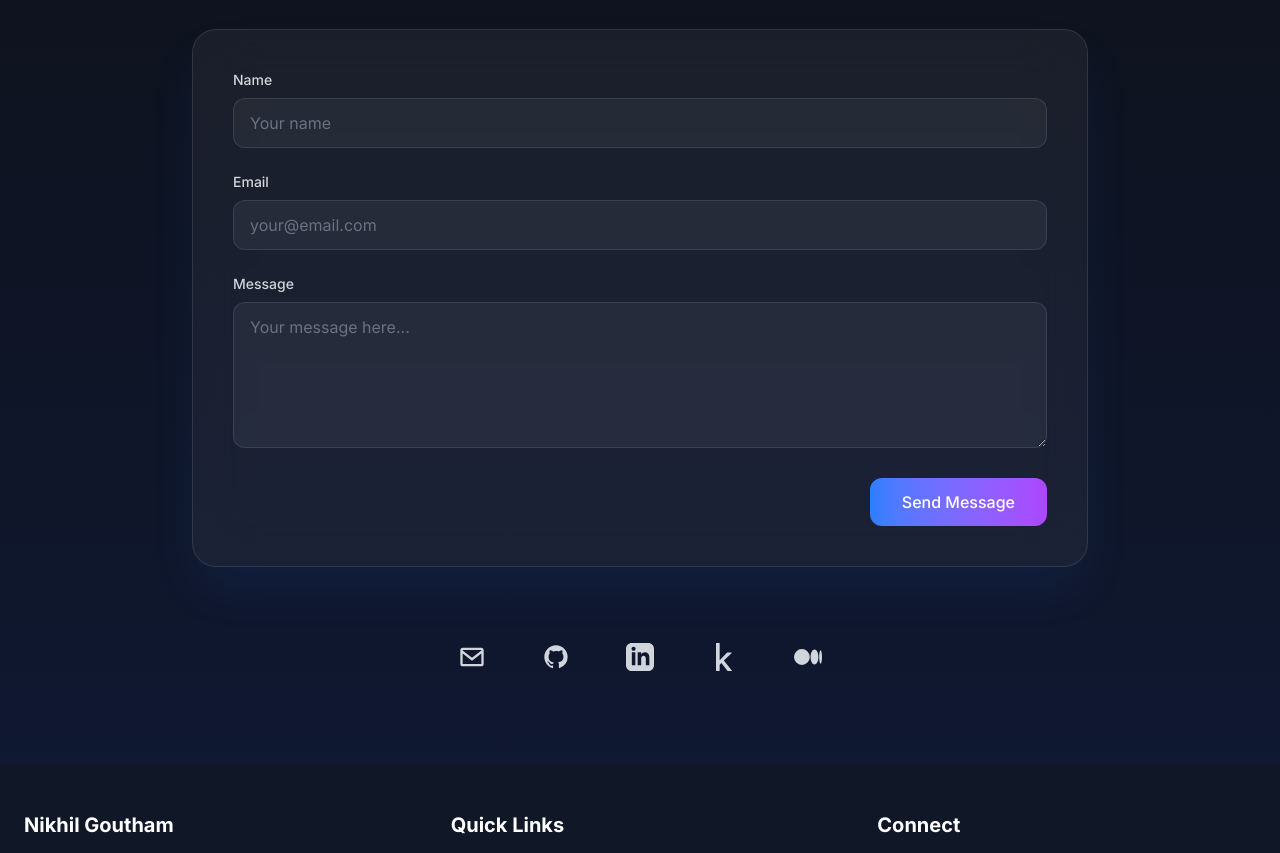
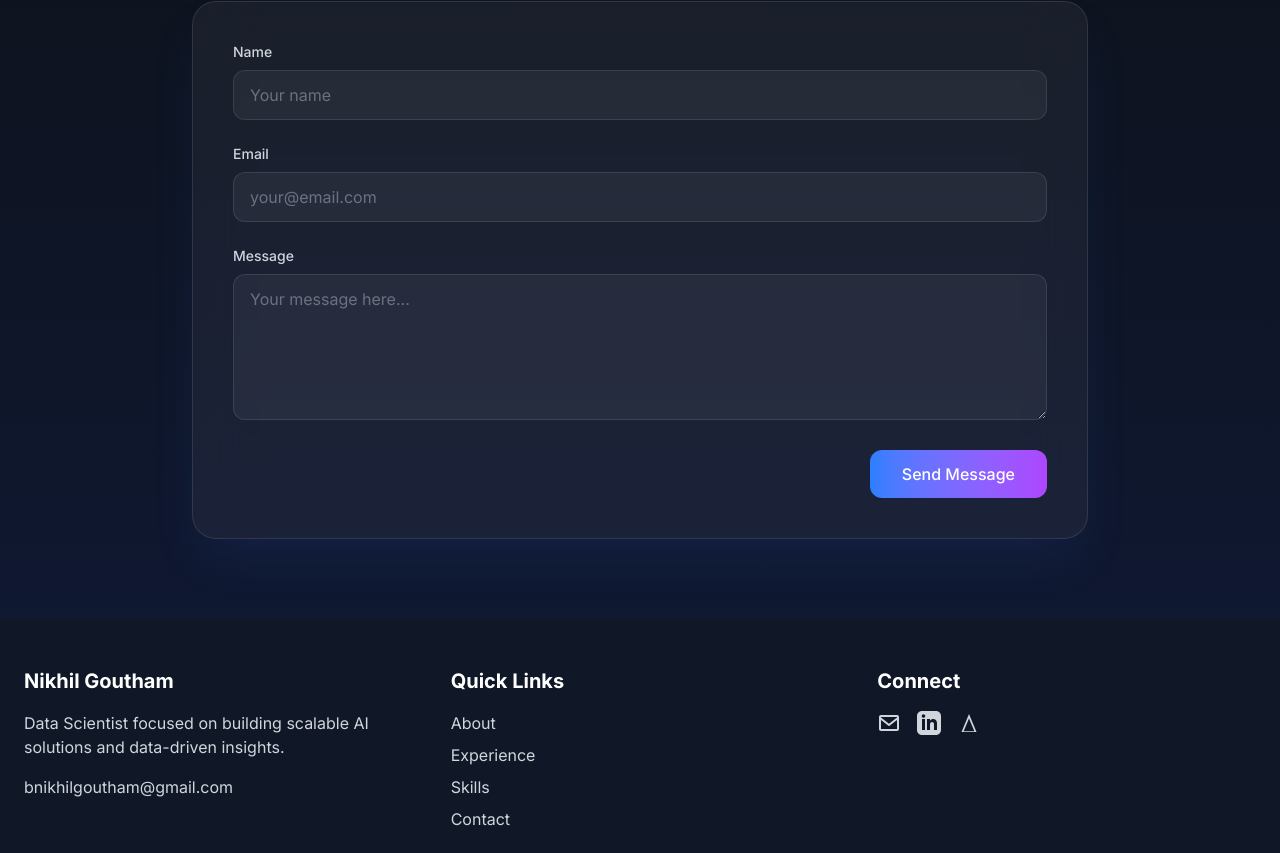
Before and after one commit to nikhilgouthamb/portfolio, a Next.js app: page / in a window 1280 px wide. Shown: the part 4510-5363 px from the top of the page. Built offline with nearby package versions, Linux system fonts and the light colour scheme.

Commit message:
refactor: Rebuild contact form with improved UI and EmailJS integration

```diff
--- a/src/app/page.tsx
+++ b/src/app/page.tsx
@@ -43,8 +43,8 @@ export default function Home() {
   }, []);
 
   useEffect(() => {
-    // Initialize EmailJS
-    emailjs.init('uqsCm_Maqt80_Znbl');
+    // Initialize EmailJS with your public key
+    emailjs.init("uqsCm_Maqt80_Znbl");
   }, []);
 
   const handleSubmit = async (e: FormEvent<HTMLFormElement>) => {
@@ -52,33 +52,31 @@ export default function Home() {
     setIsSubmitting(true);
     setSubmitStatus({ type: null, message: '' });
 
-    const form = e.currentTarget;
-    const formData = new FormData(form);
+    try {
+      const formData = new FormData(e.currentTarget);
 
-    try {
       const templateParams = {
-        name: formData.get('name'),
-        email: formData.get('email'),
-        subject: formData.get('subject'),
+        user_name: formData.get('name'),
+        user_email: formData.get('email'),
         message: formData.get('message'),
-        time: new Date().toLocaleString()
+        timestamp: new Date().toLocaleString()
       };
-
-      console.log('Sending email with params:', templateParams);
 
       const result = await emailjs.send(
         'service_a6vxmvq',
         'template_hdig26j',
-        templateParams,
-        'uqsCm_Maqt80_Znbl'
+        templateParams
       );
 
-      console.log('Success:', result.text);
+      if (result.text === 'OK') {
         setSubmitStatus({
           type: 'success',
           message: 'Thank you! Your message has been sent successfully.'
         });
-      form.reset();
+        e.currentTarget.reset();
+      } else {
+        throw new Error('Failed to send message');
+      }
     } catch (error) {
       console.error('Failed to send message:', error);
       setSubmitStatus({
@@ -899,50 +897,51 @@ export default function Home() {
               Get in Touch
             </h2>
             <p className="text-gray-400 text-lg max-w-2xl mx-auto">
-              Interested in collaborating or have a project in mind? I&apos;d love to hear from you.
-              Let&apos;s create something amazing together.
+              Have a question or want to work together? I&apos;d love to hear from you.
             </p>
           </div>
 
-          <div className={`bg-white/5 backdrop-blur-xl rounded-3xl p-8 md:p-10 shadow-2xl shadow-blue-500/10 border border-white/10 ${styles['interactive-card']}`}>
-            <form onSubmit={handleSubmit} className={`space-y-6 ${styles['interactive-card']}`}>
-              <div className="space-y-2">
-                <label htmlFor="name" className="block text-sm font-medium text-gray-300">
+          <div className="bg-white/5 backdrop-blur-xl rounded-3xl p-8 md:p-10 shadow-2xl shadow-blue-500/10 border border-white/10">
+            <form onSubmit={handleSubmit} className="space-y-6">
+              <div>
+                <label htmlFor="name" className="block text-sm font-medium text-gray-300 mb-2">
                   Name
                 </label>
                 <input
                   type="text"
                   id="name"
                   name="name"
-                  className={`w-full px-4 py-3 bg-white/5 border border-white/10 rounded-xl focus:outline-none focus:ring-2 focus:ring-blue-500 focus:border-transparent transition-all duration-300 text-gray-100 placeholder-gray-500 ${styles['glow-on-hover']}`}
+                  className="w-full px-4 py-3 bg-white/5 border border-white/10 rounded-xl focus:outline-none focus:ring-2 focus:ring-blue-500 focus:border-transparent transition-all duration-300 text-gray-100 placeholder-gray-500"
                   placeholder="Your name"
                   required
                   disabled={isSubmitting}
                 />
               </div>
-              <div className="space-y-2">
-                <label htmlFor="email" className="block text-sm font-medium text-gray-300">
+
+              <div>
+                <label htmlFor="email" className="block text-sm font-medium text-gray-300 mb-2">
                   Email
                 </label>
                 <input
                   type="email"
                   id="email"
                   name="email"
-                  className={`w-full px-4 py-3 bg-white/5 border border-white/10 rounded-xl focus:outline-none focus:ring-2 focus:ring-blue-500 focus:border-transparent transition-all duration-300 text-gray-100 placeholder-gray-500 ${styles['glow-on-hover']}`}
+                  className="w-full px-4 py-3 bg-white/5 border border-white/10 rounded-xl focus:outline-none focus:ring-2 focus:ring-blue-500 focus:border-transparent transition-all duration-300 text-gray-100 placeholder-gray-500"
                   placeholder="your@email.com"
                   required
                   disabled={isSubmitting}
                 />
               </div>
-              <div className="space-y-2">
-                <label htmlFor="message" className="block text-sm font-medium text-gray-300">
+
+              <div>
+                <label htmlFor="message" className="block text-sm font-medium text-gray-300 mb-2">
                   Message
                 </label>
                 <textarea
                   id="message"
                   name="message"
                   rows={5}
-                  className={`w-full px-4 py-3 bg-white/5 border border-white/10 rounded-xl focus:outline-none focus:ring-2 focus:ring-blue-500 focus:border-transparent transition-all duration-300 text-gray-100 placeholder-gray-500 ${styles['glow-on-hover']}`}
+                  className="w-full px-4 py-3 bg-white/5 border border-white/10 rounded-xl focus:outline-none focus:ring-2 focus:ring-blue-500 focus:border-transparent transition-all duration-300 text-gray-100 placeholder-gray-500"
                   placeholder="Your message here..."
                   required
                   disabled={isSubmitting}
@@ -950,7 +949,13 @@ export default function Home() {
               </div>
 
               {submitStatus.type && (
-                <div className={`p-4 rounded-xl ${submitStatus.type === 'success' ? 'bg-green-500/10 text-green-400' : 'bg-red-500/10 text-red-400'}`}>
+                <div
+                  className={`p-4 rounded-xl ${
+                    submitStatus.type === 'success'
+                      ? 'bg-green-500/10 text-green-400 border border-green-500/20'
+                      : 'bg-red-500/10 text-red-400 border border-red-500/20'
+                  }`}
+                >
                   {submitStatus.message}
                 </div>
               )}
@@ -959,80 +964,31 @@ export default function Home() {
                 <button
                   type="submit"
                   disabled={isSubmitting}
-                  className={`px-8 py-3 bg-gradient-to-r from-blue-500 to-purple-500 rounded-xl text-white font-medium
-                    hover:from-blue-600 hover:to-purple-600 transform transition-all duration-300
-                    focus:outline-none focus:ring-2 focus:ring-blue-500 focus:ring-offset-2 focus:ring-offset-gray-900
-                    ${styles['scale-on-hover']} ${styles['glow-on-hover']}
-                    ${isSubmitting ? 'opacity-50 cursor-not-allowed' : ''}`}
+                  className={`
+                    px-8 py-3 bg-gradient-to-r from-blue-500 to-purple-500
+                    rounded-xl text-white font-medium
+                    hover:from-blue-600 hover:to-purple-600
+                    transform transition-all duration-300
+                    focus:outline-none focus:ring-2 focus:ring-blue-500
+                    focus:ring-offset-2 focus:ring-offset-gray-900
+                    disabled:opacity-50 disabled:cursor-not-allowed
+                    ${isSubmitting ? 'opacity-50 cursor-not-allowed' : 'hover:scale-105'}
+                  `}
                 >
-                  {isSubmitting ? 'Sending...' : 'Send Message'}
+                  {isSubmitting ? (
+                    <span className="flex items-center">
+                      <svg className="animate-spin -ml-1 mr-3 h-5 w-5 text-white" xmlns="http://www.w3.org/2000/svg" fill="none" viewBox="0 0 24 24">
+                        <circle className="opacity-25" cx="12" cy="12" r="10" stroke="currentColor" strokeWidth="4"></circle>
+                        <path className="opacity-75" fill="currentColor" d="M4 12a8 8 0 018-8V0C5.373 0 0 5.373 0 12h4zm2 5.291A7.962 7.962 0 014 12H0c0 3.042 1.135 5.824 3 7.938l3-2.647z"></path>
+                      </svg>
+                      Sending...
+                    </span>
+                  ) : (
+                    'Send Message'
+                  )}
                 </button>
               </div>
             </form>
-          </div>
-
-          <div className="mt-16">
-            <div className="flex items-center justify-center gap-8">
-              <a
-                href="mailto:bnikhilgoutham@gmail.com"
-                className={`p-3 text-gray-300 hover:text-blue-400 transform transition-all duration-300 rounded-full hover:bg-blue-500/10 hover:shadow-lg hover:shadow-blue-500/25 ${styles['bounce-on-hover']}`}
-                title="Email me"
-              >
-                <svg
-                  className="w-7 h-7"
-                  fill="currentColor"
-                  viewBox="0 0 24 24"
-                  xmlns="http://www.w3.org/2000/svg"
-                >
-                  <path d="M20 4H4c-1.103 0-2 .897-2 2v12c0 1.103.897 2 2 2h16c1.103 0 2-.897 2-2V6c0-1.103-.897-2-2-2zm0 2v.511l-8 6.223-8-6.222V6h16zM4 18V9.044l7.386 5.745a.994.994 0 0 0 1.228 0L20 9.044 20.002 18H4z"/>
-                </svg>
-              </a>
-              <a
-                href="https://github.com/yourusername"
-            target="_blank"
-            rel="noopener noreferrer"
-                className={`p-3 text-gray-300 hover:text-blue-400 transform transition-all duration-300 rounded-full hover:bg-blue-500/10 hover:shadow-lg hover:shadow-blue-500/25 ${styles['bounce-on-hover']}`}
-                title="GitHub Profile"
-              >
-                <svg className="w-7 h-7" fill="currentColor" viewBox="0 0 24 24">
-                  <path fillRule="evenodd" d="M12 2C6.477 2 2 6.484 2 12.017c0 4.425 2.865 8.18 6.839 9.504.5.092.682-.217.682-.483 0-.237-.008-.868-.013-1.703-2.782.605-3.369-1.343-3.369-1.343-.454-1.158-1.11-1.466-1.11-1.466-.908-.62.069-.608.069-.608 1.003.07 1.531 1.032 1.531 1.032.892 1.53 2.341 1.088 2.91.832.092-.647.35-1.088.636-1.338-2.22-.253-4.555-1.113-4.555-4.951 0-1.093.39-1.988 1.029-2.688-.103-.253-.446-1.272.098-2.65 0 0 .84-.27 2.75 1.026A9.564 9.564 0 0112 6.844c.85.004 1.705.115 2.504.337 1.909-1.296 2.747-1.027 2.747-1.027.546 1.379.202 2.398.1 2.651.64.7 1.028 1.595 1.028 2.688 0 3.848-2.339 4.695-4.566 4.943.359.309.678.92.678 1.855 0 1.338-.012 2.419-.012 2.747 0 .268.18.58.688.482A10.019 10.019 0 0022 12.017C22 6.484 17.522 2 12 2z" />
-                </svg>
-          </a>
-          <a
-                href="https://linkedin.com/in/nikhilgoutham"
-            target="_blank"
-            rel="noopener noreferrer"
-                className={`p-3 text-gray-300 hover:text-blue-400 transform transition-all duration-300 rounded-full hover:bg-blue-500/10 hover:shadow-lg hover:shadow-blue-500/25 ${styles['bounce-on-hover']}`}
-                title="LinkedIn Profile"
-          >
-                <svg className="w-7 h-7" fill="currentColor" viewBox="0 0 24 24">
-                  <path d="M19 0h-14c-2.761 0-5 2.239-5 5v14c0 2.761 2.239 5 5 5h14c2.762 0 5-2.239 5-5v-14c0-2.761-2.238-5-5-5zm-11 19h-3v-11h3v11zm-1.5-12.268c-.966 0-1.75-.79-1.75-1.764s.784-1.764 1.75-1.764 1.75.79 1.75 1.764-.783 1.764-1.75 1.764zm13.5 12.268h-3v-5.604c0-3.368-4-3.113-4 0v5.604h-3v-11h3v1.765c1.396-2.586 7-2.777 7 2.476v6.759z" />
-                </svg>
-          </a>
-        <a
-                href="https://www.kaggle.com/nikhilbudarayavalasa"
-          target="_blank"
-          rel="noopener noreferrer"
-                className={`p-3 text-gray-300 hover:text-blue-400 transform transition-all duration-300 rounded-full hover:bg-blue-500/10 hover:shadow-lg hover:shadow-blue-500/25 ${styles['bounce-on-hover']}`}
-                title="Kaggle Profile"
-              >
-                <svg className="w-7 h-7" fill="currentColor" viewBox="0 0 24 24">
-                  <path d="M18.825 23.859c-.022.092-.117.141-.281.141h-3.139c-.187 0-.351-.082-.492-.248l-5.178-6.589-1.448 1.374v5.111c0 .235-.117.352-.351.352H5.505c-.236 0-.354-.117-.354-.352V.353c0-.233.118-.353.354-.353h2.431c.234 0 .351.12.351.353v14.343l6.203-6.272c.165-.165.33-.248.495-.248h3.239c.144 0 .236.083.275.248.034.129.009.236-.079.32l-6.555 6.344 6.836 8.507c.095.104.117.208.07.32"/>
-                </svg>
-        </a>
-        <a
-                href="https://medium.com/@nikhilgoutham.b"
-          target="_blank"
-          rel="noopener noreferrer"
-                className={`p-3 text-gray-300 hover:text-blue-400 transform transition-all duration-300 rounded-full hover:bg-blue-500/10 hover:shadow-lg hover:shadow-blue-500/25 ${styles['bounce-on-hover']}`}
-                title="Medium Blog"
-              >
-                <svg className="w-7 h-7" fill="currentColor" viewBox="0 0 24 24">
-                  <path d="M13.54 12a6.8 6.8 0 01-6.77 6.82A6.8 6.8 0 010 12a6.8 6.8 0 016.77-6.82A6.8 6.8 0 0113.54 12zM20.96 12c0 3.54-1.51 6.42-3.38 6.42-1.87 0-3.39-2.88-3.39-6.42s1.52-6.42 3.39-6.42 3.38 2.88 3.38 6.42M24 12c0 3.17-.53 5.75-1.19 5.75-.66 0-1.19-2.58-1.19-5.75s.53-5.75 1.19-5.75C23.47 6.25 24 8.83 24 12z"/>
-                </svg>
-              </a>
-
-            </div>
           </div>
         </div>
       </section>
```
Lines whose indentation alone changed are shown as unchanged.
